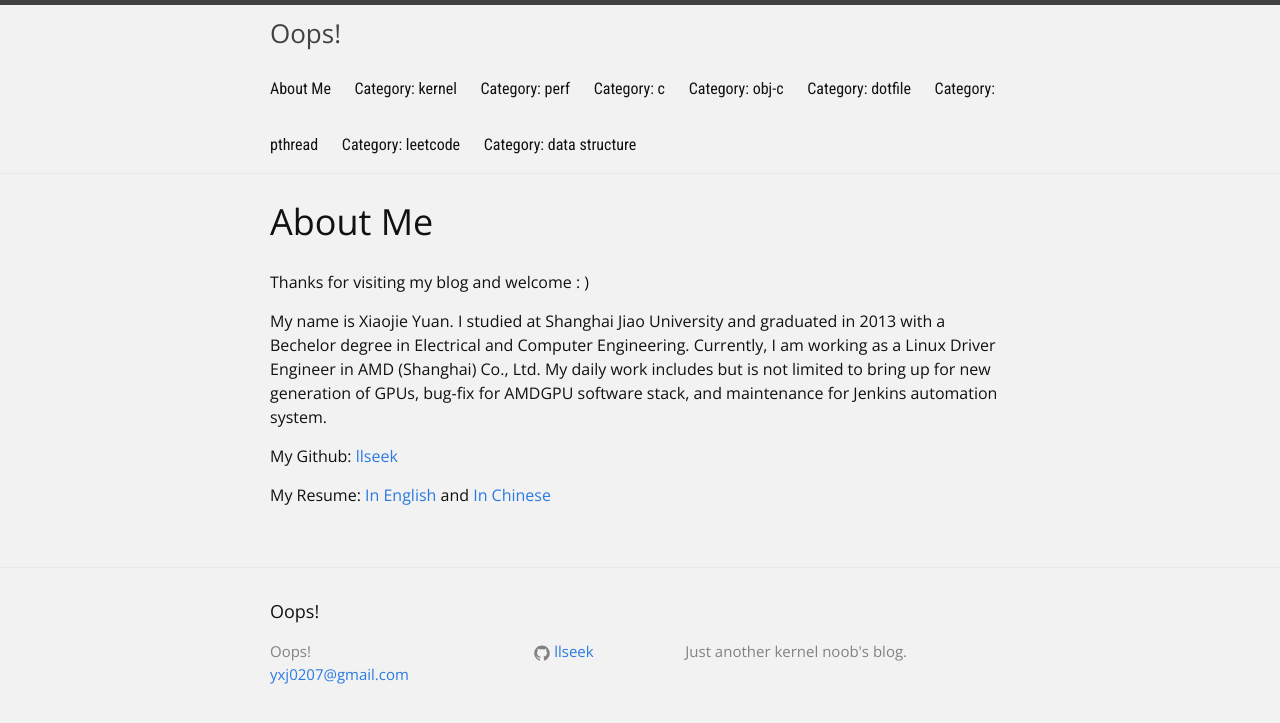
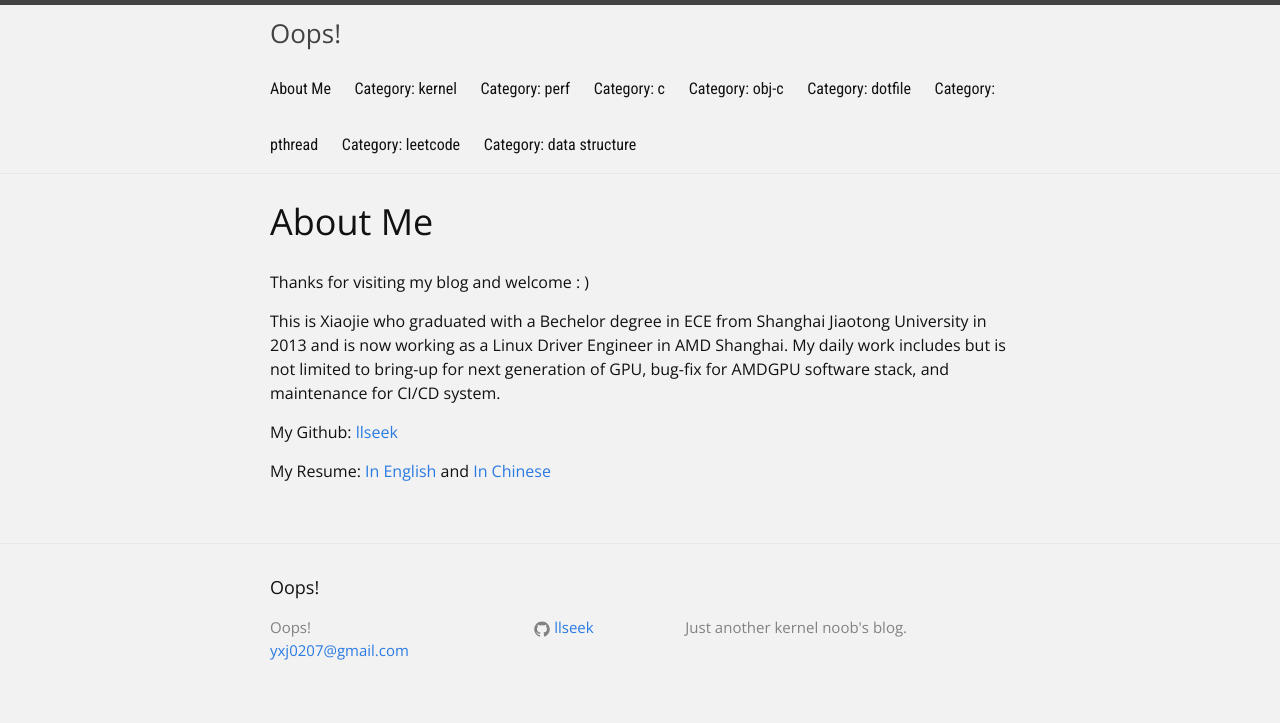
Before and after one commit to llseek/llseek.github.io, a Jekyll site: the page built from about.md, in a window 1280 px wide. Shown: the top 723 px of the page. Built offline with Jekyll 4.4.1, drawn with Linux system fonts in a browser that asks for light colours; some web fonts are replaced; Markdown is read by kramdown in place of the engine named in the settings.

Commit message:
about: update self-introduction

```diff
--- a/about.md
+++ b/about.md
@@ -6,7 +6,7 @@
 
 Thanks for visiting my blog and welcome : )
 
-My name is Xiaojie Yuan. I studied at Shanghai Jiao University and graduated in 2013 with a Bechelor degree in Electrical and Computer Engineering. Currently, I am working as a Linux Driver Engineer in AMD (Shanghai) Co., Ltd. My daily work includes but is not limited to bring up for new generation of GPUs, bug-fix for AMDGPU software stack, and maintenance for Jenkins automation system.
+This is Xiaojie who graduated with a Bechelor degree in ECE from Shanghai Jiaotong University in 2013 and is now working as a Linux Driver Engineer in AMD Shanghai. My daily work includes but is not limited to bring-up for next generation of GPU, bug-fix for AMDGPU software stack, and maintenance for CI/CD system.
 
 My Github: [llseek](https://github.com/llseek)
 
```
